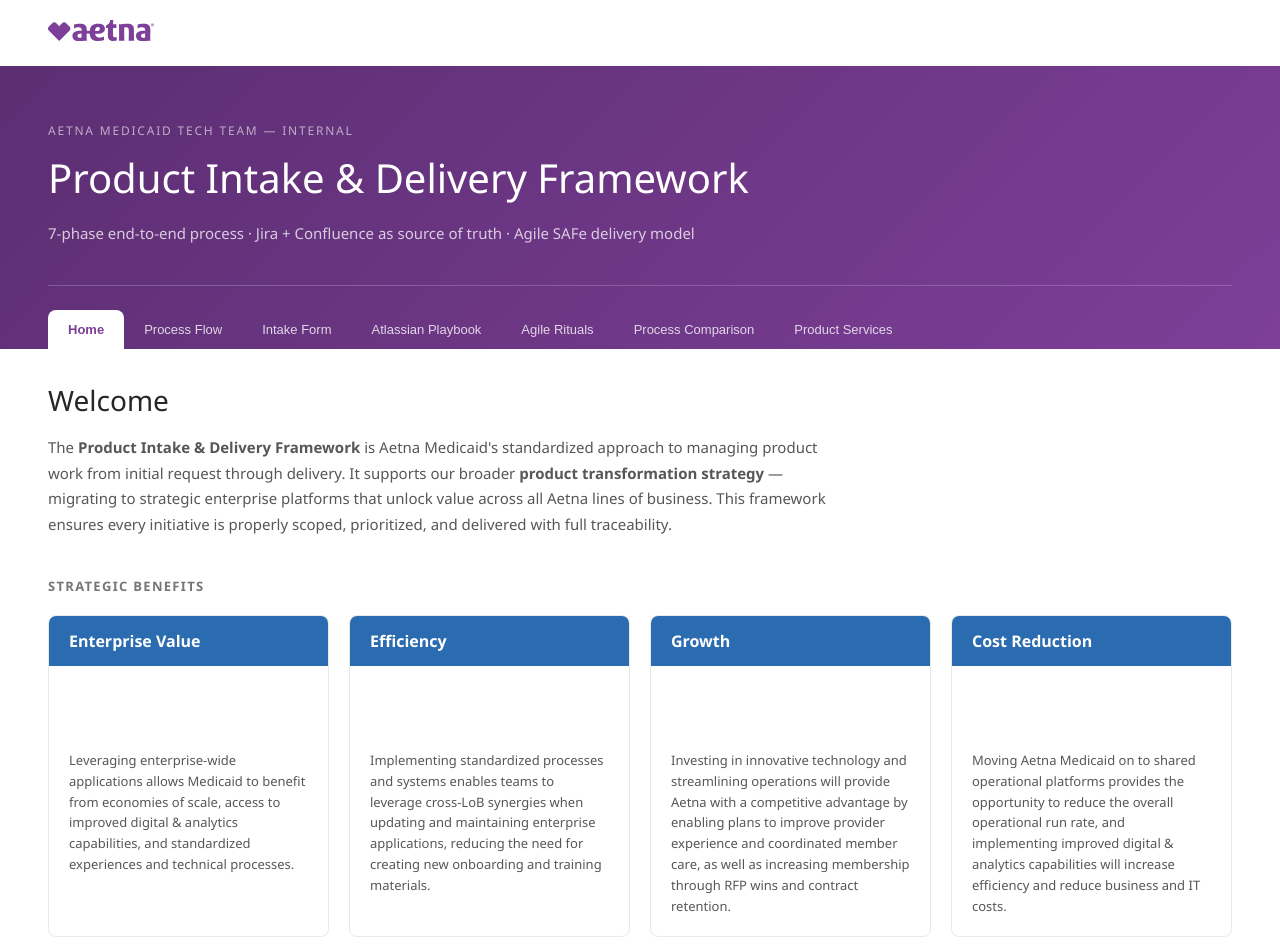
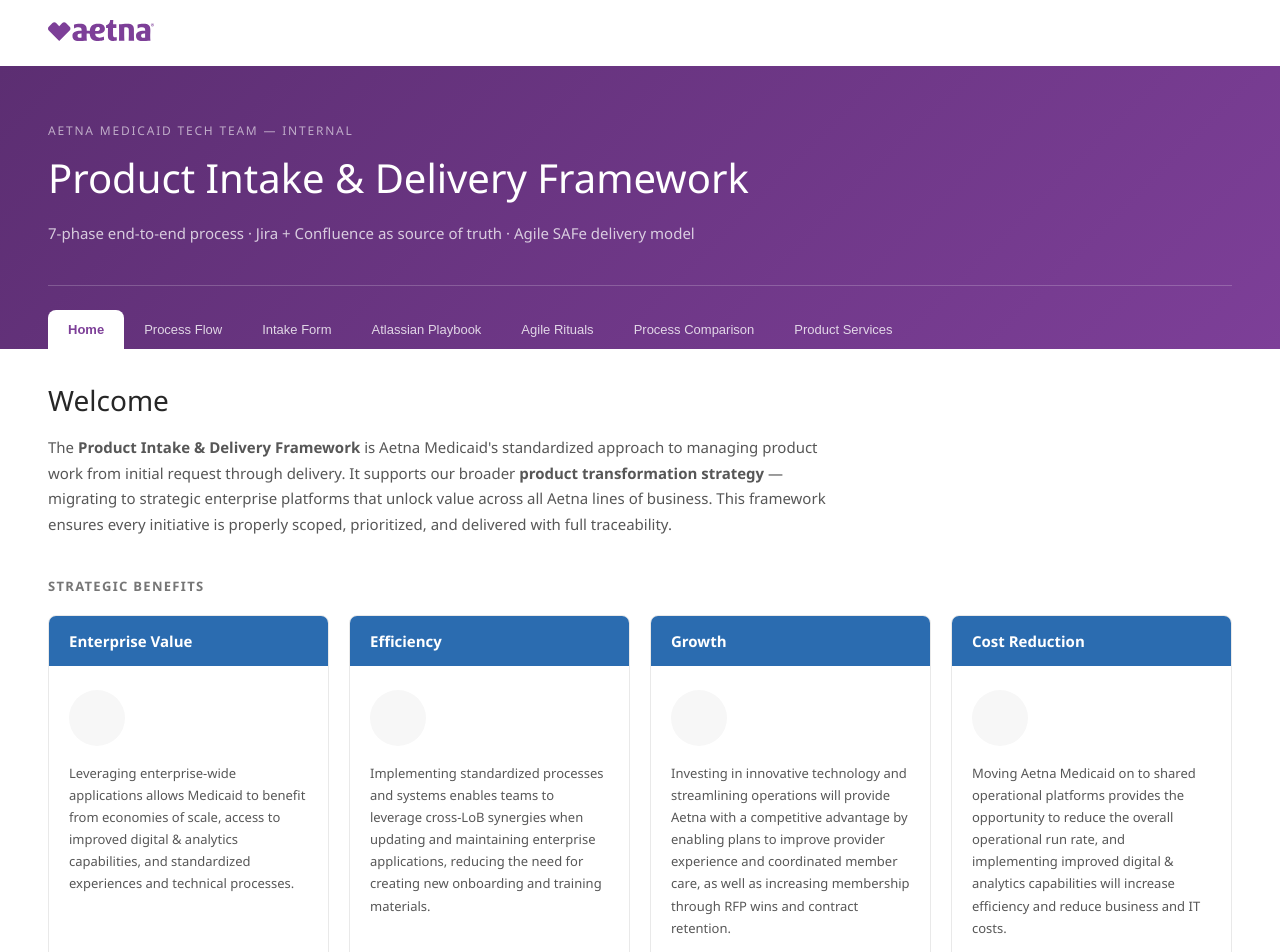
Before and after one commit to mlchiongcvs/product-intake-delivery-framework, a React (Vite) app: page / in a window 1280 px wide. Shown: the top 952 px of the page. Built offline with nearby package versions, Linux system fonts and the light colour scheme.

Commit message:
Update benefit cards with left-aligned icons in circular badges

```diff
--- a/src/App.jsx
+++ b/src/App.jsx
@@ -204,13 +204,13 @@
 
 function Landing() {
   const benefits = [
-    { title:'Enterprise Value', icon:'building', color:'#2B6CB0',
+    { title:'Enterprise Value', icon:'settings-automation',
       text:'Leveraging enterprise-wide applications allows Medicaid to benefit from economies of scale, access to improved digital & analytics capabilities, and standardized experiences and technical processes.' },
-    { title:'Efficiency', icon:'settings', color:'#2B6CB0',
+    { title:'Efficiency', icon:'clock-check',
       text:'Implementing standardized processes and systems enables teams to leverage cross-LoB synergies when updating and maintaining enterprise applications, reducing the need for creating new onboarding and training materials.' },
-    { title:'Growth', icon:'trending-up', color:'#2B6CB0',
+    { title:'Growth', icon:'chart-arrows-vertical',
       text:'Investing in innovative technology and streamlining operations will provide Aetna with a competitive advantage by enabling plans to improve provider experience and coordinated member care, as well as increasing membership through RFP wins and contract retention.' },
-    { title:'Cost Reduction', icon:'receipt-2', color:'#2B6CB0',
+    { title:'Cost Reduction', icon:'file-dollar',
       text:'Moving Aetna Medicaid on to shared operational platforms provides the opportunity to reduce the overall operational run rate, and implementing improved digital & analytics capabilities will increase efficiency and reduce business and IT costs.' },
   ];
   return <div>
@@ -223,12 +223,14 @@
     <h3 style={{ fontSize:13, fontWeight:600, color:TL2, letterSpacing:'0.1em', textTransform:'uppercase', margin:'0 0 20px' }}>Strategic Benefits</h3>
     <div style={{ display:'grid', gridTemplateColumns:'repeat(4, 1fr)', gap:20 }}>
       {benefits.map((b,i) => <div key={i} style={{ background:WH, border:`1px solid ${G3}`, borderRadius:8, overflow:'hidden' }}>
-        <div style={{ background:b.color, padding:'14px 20px' }}>
-          <span style={{ fontSize:16, fontWeight:700, color:WH }}>{b.title}</span>
+        <div style={{ background:'#2B6CB0', padding:'14px 20px' }}>
+          <span style={{ fontSize:15, fontWeight:700, color:WH }}>{b.title}</span>
         </div>
-        <div style={{ padding:'20px', display:'flex', flexDirection:'column', alignItems:'center' }}>
-          <svg style={{ width:48, height:48, marginBottom:16, color:TX, opacity:0.7 }}><use href={`https://cdn.jsdelivr.net/npm/@tabler/icons-sprite@latest/dist/tabler-sprite.svg#tabler-${b.icon}`}/></svg>
-          <p style={{ fontSize:13, lineHeight:1.6, color:TM, margin:0 }}>{b.text}</p>
+        <div style={{ padding:'24px 20px' }}>
+          <div style={{ width:56, height:56, borderRadius:'50%', background:G1, display:'flex', alignItems:'center', justifyContent:'center', marginBottom:16 }}>
+            <svg style={{ width:28, height:28, color:TX }} viewBox="0 0 24 24" fill="none" stroke="currentColor" strokeWidth="1.5" strokeLinecap="round" strokeLinejoin="round"><use href={`https://cdn.jsdelivr.net/npm/@tabler/icons-sprite@latest/dist/tabler-sprite.svg#tabler-${b.icon}`}/></svg>
+          </div>
+          <p style={{ fontSize:13, lineHeight:1.7, color:TM, margin:0 }}>{b.text}</p>
         </div>
       </div>)}
     </div>
```
